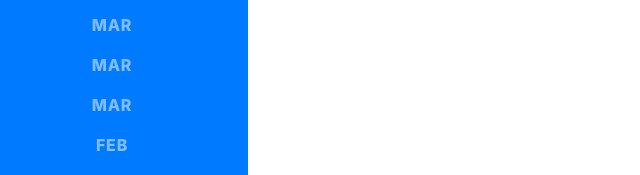
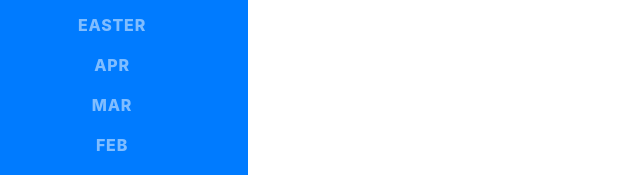
Before and after one commit to onif914/CSCBC_choir, a website with bundled scripts: page index.html in a window 1280 px wide. Shown: the part 387-562 px from the top of the page, 24-664 px from the left. Built offline with nearby package versions, Linux system fonts and the light colour scheme; a web font is replaced by a local one.

Commit message:
Update index.html

```diff
--- a/index.html
+++ b/index.html
@@ -38,10 +38,10 @@
     <div class="collapse navbar-collapse" id="navbarSupportedContent">
       <ul class="navbar-nav">
         <li class="nav-item">
-          <a class="nav-link js-scroll-trigger" href="#Easter2019">Mar</a>
+          <a class="nav-link js-scroll-trigger" href="#Easter2019">Easter</a>
         </li>
         <li class="nav-item">
-          <a class="nav-link js-scroll-trigger" href="#Apr2019">Mar</a>
+          <a class="nav-link js-scroll-trigger" href="#Apr2019">Apr</a>
         </li>
         <li class="nav-item">
           <a class="nav-link js-scroll-trigger" href="#Mar2019">Mar</a>
```
